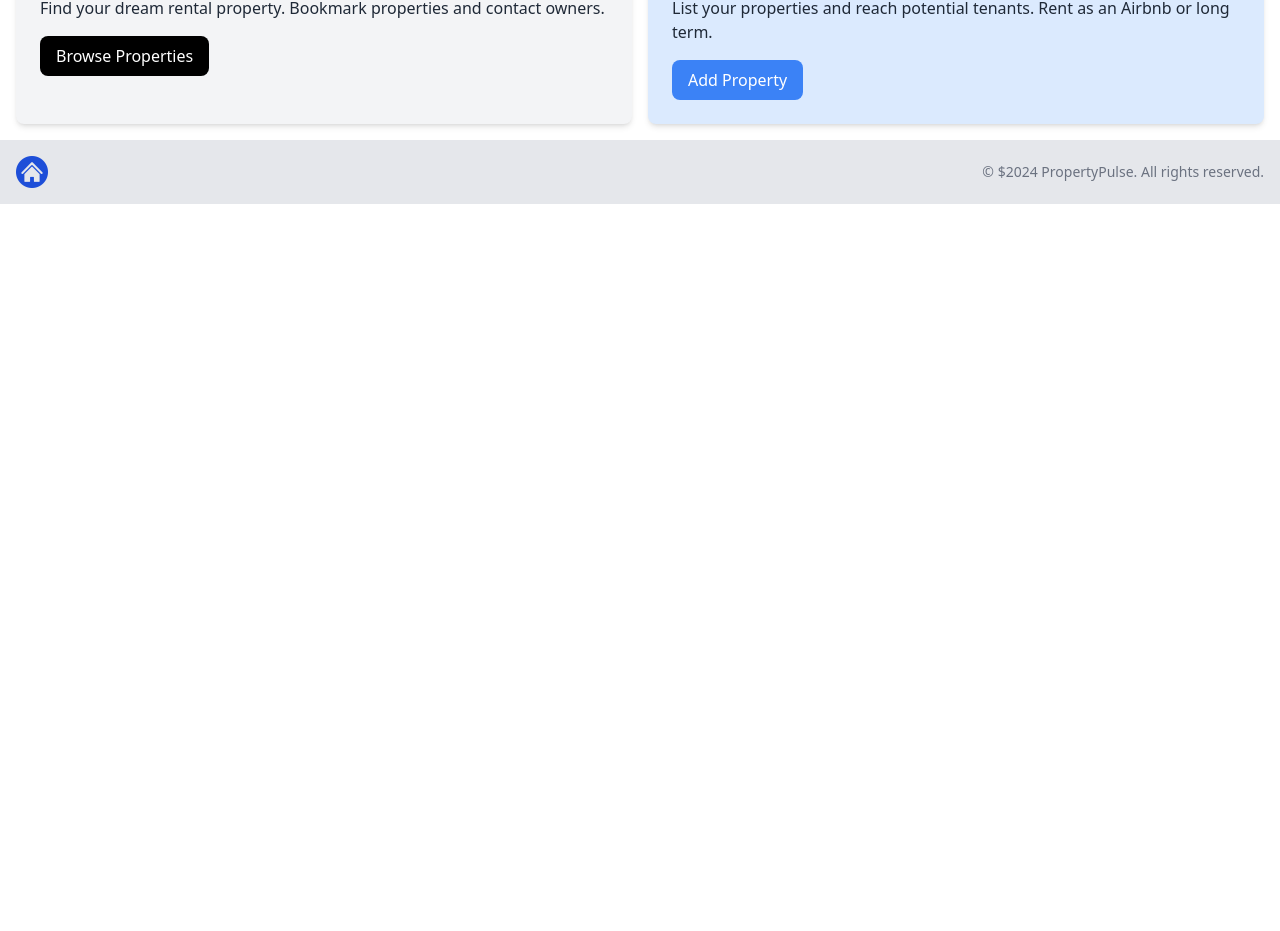
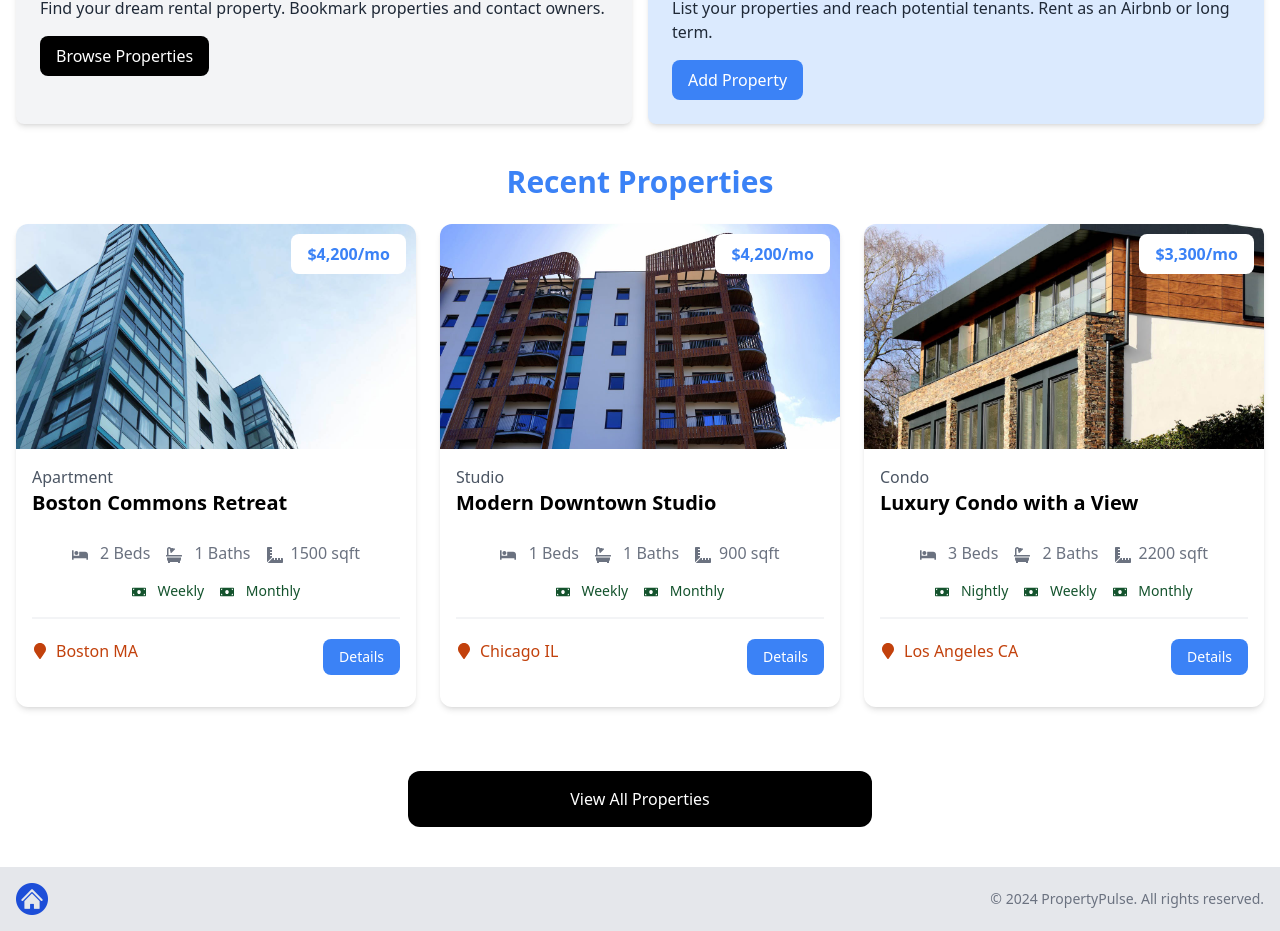
Before and after one commit to VladChepurnoj/prop-pulse-next, a Next.js app: page / in a window 1280 px wide. Shown: the part 513-1444 px from the top of the page. Before the commit the page ends 800 px from the top, so only its background shows below. Built offline with nearby package versions, Linux system fonts and the light colour scheme.

Commit message:
home properties component

```diff
--- a/app/page.jsx
+++ b/app/page.jsx
@@ -1,12 +1,13 @@
-// import React from "react";
 import Hero from "@/components/Hero";
 import InfoBoxes from "@/components/InfoBoxes";
+import HomeProperties from "@/components/HomeProperties";
 
 const HomePage = () => {
 	return (
 		<>
 			<Hero />
 			<InfoBoxes />
+			<HomeProperties />
 		</>
 	);
 };
--- a/components/Footer.jsx
+++ b/components/Footer.jsx
@@ -15,7 +15,7 @@
 
 				<div>
 					<p className="text-sm text-gray-500 mt-2 md:mt-0">
-						&copy; ${currentYear} PropertyPulse. All rights reserved.
+						&copy; {currentYear} PropertyPulse. All rights reserved.
 					</p>
 				</div>
 			</div>
--- /dev/null
+++ b/components/HomeProperties.jsx
@@ -0,0 +1,40 @@
+import properties from "@/properties.json";
+import PropertyCard from "@/components/PropertyCard";
+import Link from "next/link";
+
+const HomeProperties = () => {
+	const recentProperties = properties
+		.sort(() => Math.random() - Math.random())
+		.slice(0, 3);
+
+	return (
+		<>
+			<section className="px-4 py-6">
+				<div className="container-xl lg:container m-auto">
+					<h2 className="text-3xl font-bold text-blue-500 mb-6 text-center">
+						Recent Properties
+					</h2>
+					<div className="grid grid-cols-1 md:grid-cols-3 gap-6">
+						{recentProperties === 0 ? (
+							<p>No Properties Found</p>
+						) : (
+							recentProperties.map((property) => (
+								<PropertyCard key={property._id} property={property} />
+							))
+						)}
+					</div>
+				</div>
+			</section>
+
+			<section className="m-auto max-w-lg my-10 px-6">
+				<Link
+					href="/properties"
+					className="block bg-black text-white text-center py-4 px-6 rounded-xl hover:bg-gray-700">
+					View All Properties
+				</Link>
+			</section>
+		</>
+	);
+};
+
+export default HomeProperties;
```
